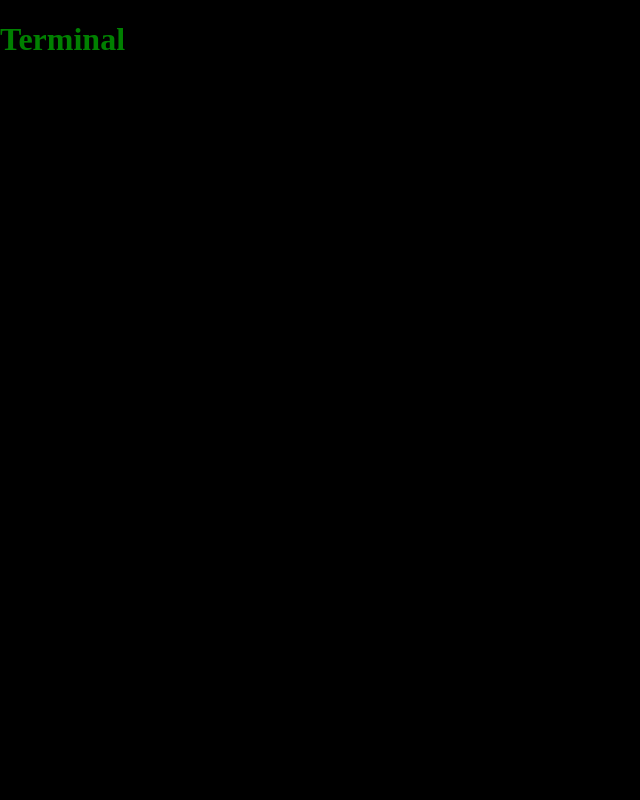
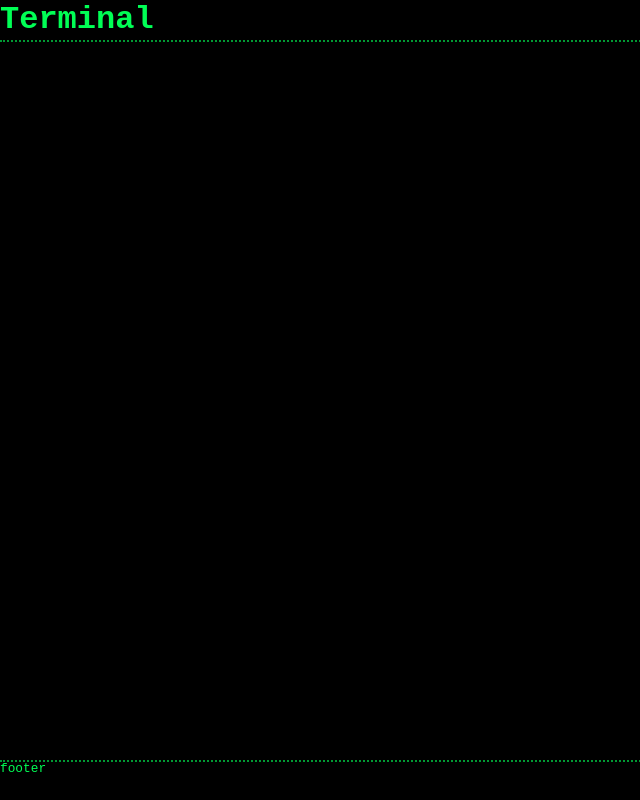
Before and after one commit to matifandy8/Terminal, a React (Vite) app: page / in a window 1280 px wide. Shown: the whole page, without its empty margins (0-640 px from the left). Built offline with nearby package versions, Linux system fonts and the light colour scheme.

Commit message:
structure project

```diff
--- a/package.json
+++ b/package.json
@@ -11,6 +11,7 @@
     "node-sass": "^7.0.0",
     "react": "^17.0.2",
     "react-dom": "^17.0.2",
+    "react-router-dom": "^6.1.1",
     "sass": "^1.45.0"
   },
   "devDependencies": {
--- a/src/App.tsx
+++ b/src/App.tsx
@@ -1,10 +1,17 @@
+import { BrowserRouter, Route, Routes } from "react-router-dom"
+import Layout from "./layout"
+import Home from "./pages/home/Home"
 
 function App() {
 
   return (
-    <div className="App">
-      <h1>Terminal</h1>
-    </div>
+    <Layout>
+      <BrowserRouter>
+        <Routes>
+          <Route index element={<Home />} />
+        </Routes>
+      </BrowserRouter>
+    </Layout>
   )
 }
 
--- a/src/css/main.css
+++ b/src/css/main.css
@@ -344,11 +344,12 @@ html {
   box-sizing: border-box;
   width: 100%;
   height: 100%;
+  font-family: "Space Mono", monospace;
 }
 
 body {
   background-color: black;
-  color: green;
+  height: 100%;
 }
 
 /**
@@ -429,3 +430,28 @@ a {
   position: absolute;
   width: 1px;
 }
+
+.navbar {
+  border-bottom: 2px dotted #009933;
+}
+.navbar h1 {
+  color: #00ff55;
+  font-size: 2em;
+  line-height: 1.25em;
+  margin: 0;
+  padding: 0;
+}
+
+.footer {
+  border-top: 2px dotted #009933;
+  position: absolute;
+  bottom: 0;
+  width: 100%;
+  height: 2.5rem;
+}
+.footer p {
+  margin: 0;
+  padding: 0;
+  font-size: 0.8rem;
+  color: #00ff55;
+}
--- /dev/null
+++ b/src/layout/Footer.tsx
@@ -0,0 +1,10 @@
+
+const Footer = () => {
+    return (
+        <div className='footer'>
+            <p>footer</p>
+        </div>
+    )
+}
+
+export default Footer
--- /dev/null
+++ b/src/layout/Navbar.tsx
@@ -0,0 +1,10 @@
+
+const Navbar = () => {
+    return (
+        <div className='navbar'>
+            <h1>Terminal</h1>
+        </div>
+    )
+}
+
+export default Navbar
--- /dev/null
+++ b/src/layout/index.tsx
@@ -0,0 +1,15 @@
+import { ReactNode } from "react";
+import Footer from "./Footer";
+import Navbar from ".//Navbar";
+
+const Layout = ({children}: {children: ReactNode}): JSX.Element  => {
+  return (
+      <>
+       <Navbar/>
+       {children}
+       <Footer/>
+       </>
+  );
+};
+
+export default Layout;
--- /dev/null
+++ b/src/pages/home/Home.tsx
@@ -0,0 +1,11 @@
+import React from 'react'
+
+const Home = () => {
+    return (
+        <div>
+            <h1>Home</h1>
+        </div>
+    )
+}
+
+export default Home
--- a/src/stylesheets/base/_base.scss
+++ b/src/stylesheets/base/_base.scss
@@ -1,6 +1,7 @@
 // -----------------------------------------------------------------------------
 // This file contains very basic styles.
 // -----------------------------------------------------------------------------
+@use  '../abstracts/variables';
 
 /**
  * Set up a decent box model on the root element
@@ -9,10 +10,11 @@ html {
   box-sizing: border-box;
   width: 100%;
   height: 100%;
+  font-family: variables.$text-font-stack;
 }
 body{
-  background-color: black;
-  color: green;
+  background-color: variables.$bg-color;
+  height: 100%;
 }
 
 /**
--- a/src/stylesheets/layout/_footer.scss
+++ b/src/stylesheets/layout/_footer.scss
@@ -1,3 +1,19 @@
 // -----------------------------------------------------------------------------
 // This file contains all styles related to the footer of the site/application.
 // -----------------------------------------------------------------------------
+@use  '../abstracts/variables';
+
+
+.footer{
+    border-top: 2px dotted variables.$primary-color;
+    position: absolute;
+    bottom: 0;
+    width: 100%;
+    height: 2.5rem;
+    p{
+        margin: 0;
+        padding: 0;
+        font-size: 0.8rem;
+        color: variables.$title-color;
+    }
+}
--- a/src/stylesheets/layout/_navbar.scss
+++ b/src/stylesheets/layout/_navbar.scss
@@ -1,3 +1,15 @@
 // -----------------------------------------------------------------------------
 // This file contains all styles related to the Navbar of the site/application.
 // -----------------------------------------------------------------------------
+@use  '../abstracts/variables';
+
+.navbar{
+    border-bottom: 2px dotted variables.$primary-color;
+    h1{
+        color: variables.$title-color;
+        font-size: 2em;
+        line-height: 1.25em;
+        margin: 0;
+        padding: 0;
+    }
+}
--- a/src/stylesheets/main.scss
+++ b/src/stylesheets/main.scss
@@ -16,7 +16,7 @@
 @use 'base/helpers';
 
 // 4. Layout-related sections
-@use'layout/navbar';
+@use 'layout/navbar';
 @use 'layout/footer';
 
 // 5. Components
```
Also changed, not shown: src/stylesheets/abstracts/_variables.scss (+8 -17 lines), 1 other file (tests, documents, lock files or other folders).
